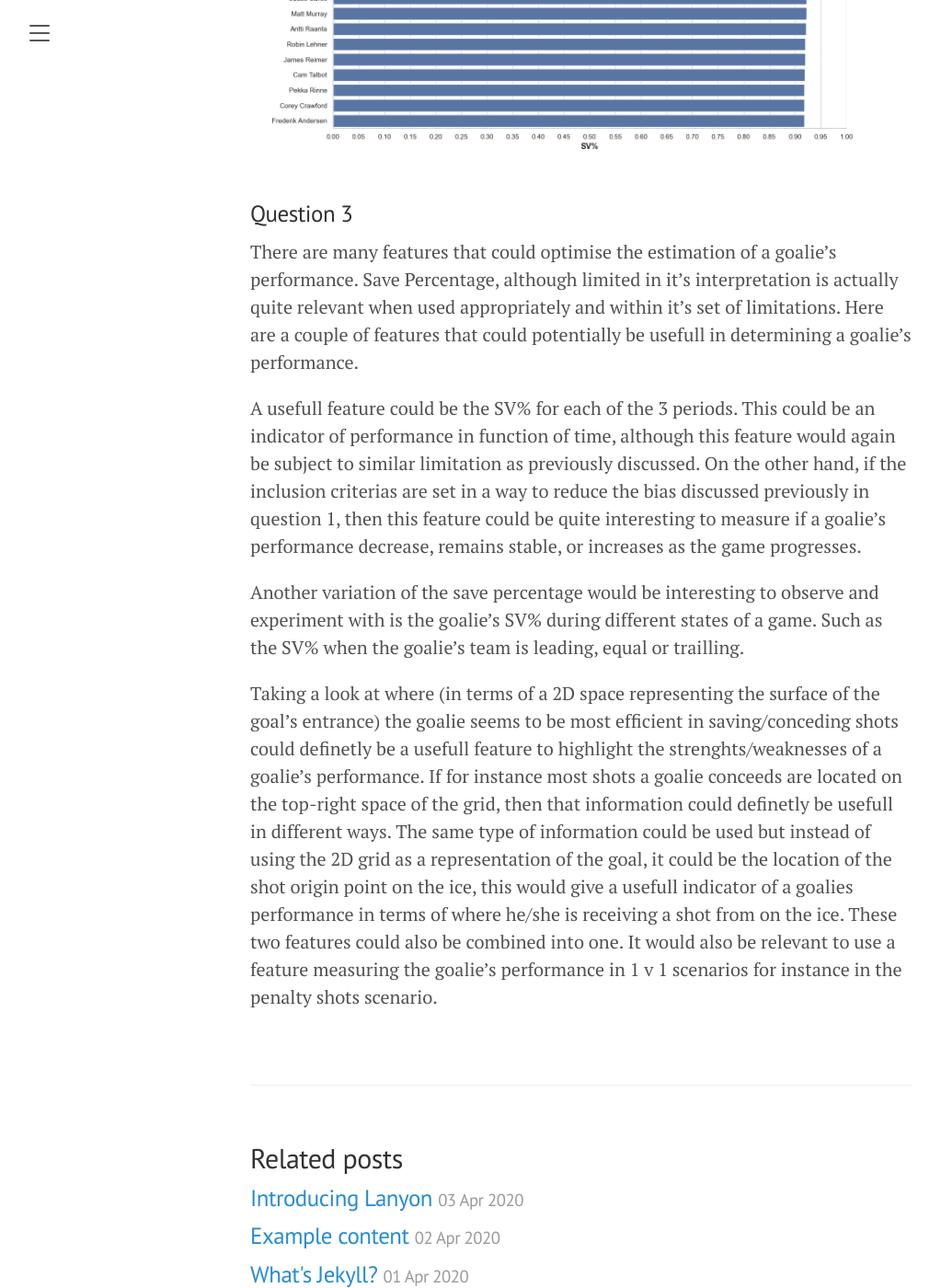
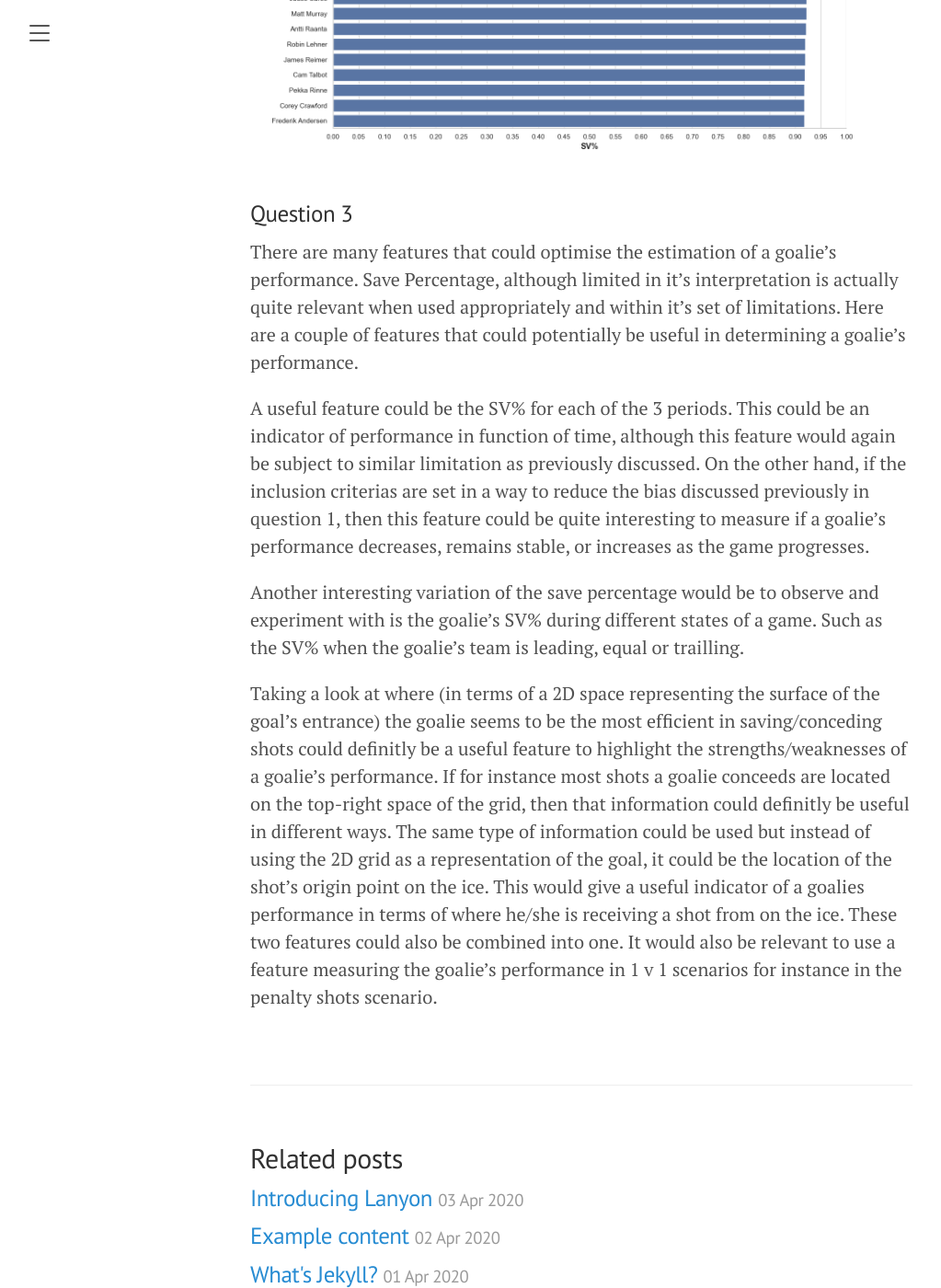
Before and after one commit to jaihon1/IFT6758-Project, a Jekyll site: the page built from blog/_posts/2021-09-28-milestone-1.md, in a window 1280 px wide and 1400 px high, scrolled down 2225 px. Shown: the whole window at 92% size, without its empty margins (8-1031 px from the left). Built offline with Jekyll 4.4.1, drawn with Linux system fonts in a browser that asks for light colours; some of the changed text lies outside the part shown.

Commit message:
#2 fixing issues from PR review.

```diff
--- a/blog/_posts/2021-09-28-milestone-1.md
+++ b/blog/_posts/2021-09-28-milestone-1.md
@@ -27,10 +27,10 @@ Here is a filtered visualization where we applied a mask that excluded goalies t
 
 
 ### Question 3
-There are many features that could optimise the estimation of a goalie's performance. Save Percentage, although limited in it's interpretation is actually quite relevant when used appropriately and within it's set of limitations. Here are a couple of features that could potentially be usefull in determining a goalie's performance.
+There are many features that could optimise the estimation of a goalie's performance. Save Percentage, although limited in it's interpretation is actually quite relevant when used appropriately and within it's set of limitations. Here are a couple of features that could potentially be useful in determining a goalie's performance.
 
-A usefull feature could be the SV% for each of the 3 periods. This could be an indicator of performance in function of time, although this feature would again be subject to similar limitation as previously discussed. On the other hand, if the inclusion criterias are set in a way to reduce the bias discussed previously in question 1, then this feature could be quite interesting to measure if a goalie's performance decrease, remains stable, or increases as the game progresses.
+A useful feature could be the SV% for each of the 3 periods. This could be an indicator of performance in function of time, although this feature would again be subject to similar limitation as previously discussed. On the other hand, if the inclusion criterias are set in a way to reduce the bias discussed previously in question 1, then this feature could be quite interesting to measure if a goalie's performance decreases, remains stable, or increases as the game progresses.
 
-Another variation of the save percentage would be interesting to observe and experiment with is the goalie's SV% during different states of a game. Such as the SV% when the goalie's team is leading, equal or trailling.
+Another interesting variation of the save percentage would be to observe and experiment with is the goalie's SV% during different states of a game. Such as the SV% when the goalie's team is leading, equal or trailling.
 
-Taking a look at where (in terms of a 2D space representing the surface of the goal's entrance) the goalie seems to be most efficient in saving/conceding shots could definetly be a usefull feature to highlight the strenghts/weaknesses of a goalie's performance. If for instance most shots a goalie conceeds are located on the top-right space of the grid, then that information could definetly be usefull in different ways. The same type of information could be used but instead of using the 2D grid as a representation of the goal, it could be the location of the shot origin point on the ice, this would give a usefull indicator of a goalies performance in terms of where he/she is receiving a shot from on the ice. These two features could also be combined into one. It would also be relevant to use a feature measuring the goalie's performance in 1 v 1 scenarios for instance in the penalty shots scenario.
+Taking a look at where (in terms of a 2D space representing the surface of the goal's entrance) the goalie seems to be the most efficient in saving/conceding shots could definitly be a useful feature to highlight the strengths/weaknesses of a goalie's performance. If for instance most shots a goalie conceeds are located on the top-right space of the grid, then that information could definitly be useful in different ways. The same type of information could be used but instead of using the 2D grid as a representation of the goal, it could be the location of the shot's origin point on the ice. This would give a useful indicator of a goalies performance in terms of where he/she is receiving a shot from on the ice. These two features could also be combined into one. It would also be relevant to use a feature measuring the goalie's performance in 1 v 1 scenarios for instance in the penalty shots scenario.
```
Also changed, not shown: other parts of blog/_posts/2021-09-28-milestone-1.md (+2 -2 lines).
